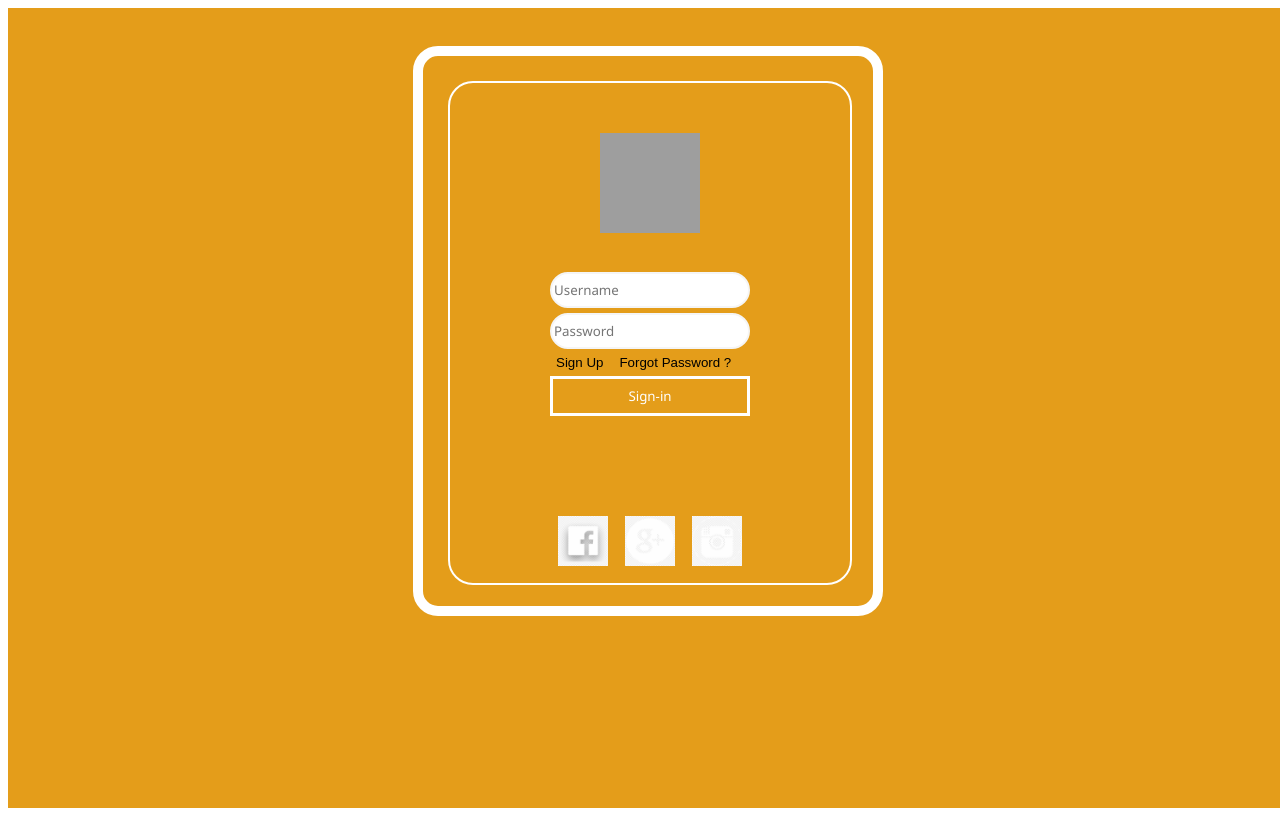
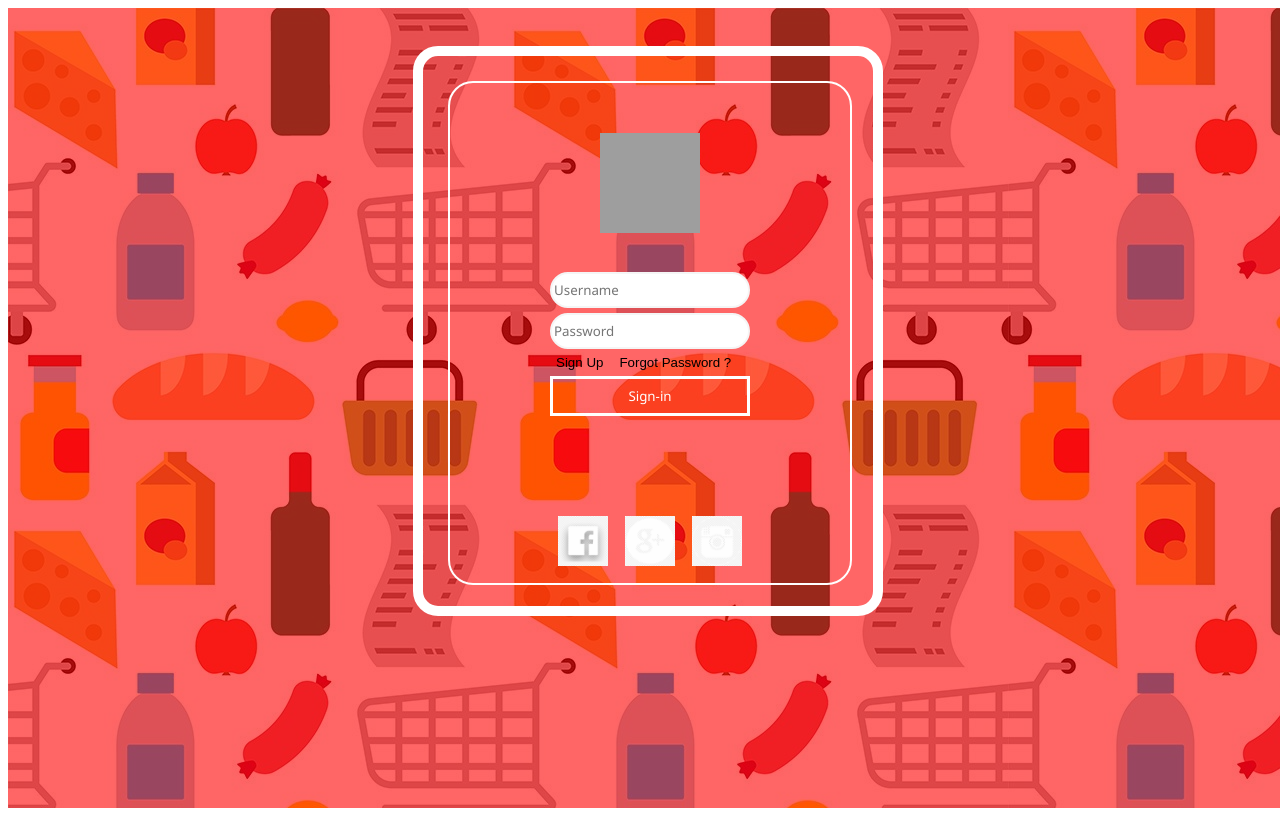
Before and after one commit to ElmendaLushaj/Projekti-Grupor, a PHP site: page / in a window 1280 px wide. Run offline with PHP 8.4, Linux system fonts and the light colour scheme; grey boxes are pictures that could not be loaded.

Commit message:
5th Commit

```diff
--- a/index.html
+++ b/index.html
@@ -5,21 +5,29 @@
     <link rel="stylesheet" type="text/css" href="style.css"/>
     <script>
     function noData(){
-        var nu = null;
-        var res=document.querySelector('.text1');
-        console.log(res+nu);
-        if (res==nu) {
-            /*var response=*/alert("Username or password is empty!");
-        /*console.log(response);*/
 
-        }
+      var input = document.getElementById("label").value;
+      var input1 = document.getElementById("label1").value;
+      if(input.trim()=='' || input1.trim()==''){
+          alert("Username or Password empty");
+      }
+
 
 
     }
+
+
+
+
+
+
+
+
     </script>
 </head>
 <body>
     <div class = "bodyy">
+        <div class="shade">
         <div class = "border1">
 <div class="box1">
 
@@ -27,14 +35,14 @@
 
 <form class="signIn">
 
-<input id= "label" name="" type="text" placeholder="Username"/>
-<input  id = "label" name="" type="password" placeholder="Password"/>
+<input class="label"  id= "label" name="" type="text" placeholder="Username"/>
+<input  class="label" id = "label1" name="" type="password" placeholder="Password"/>
 <div class="extra">
-    <button class = "signup" onclik = SignUp()>Sign Up</button>
-<button  class = "signup">Forgot Password ?</button>
+    <button  id = "sUP" class = "signup2" onclick = 'SignUp()'>Sign Up</button>
+<button   class = "signup2">Forgot Password ?</button>
 </div>
 
-<button id='button1' onclick='noData()'>Sign-in</button>
+<button id='button1' onclick="noData()">Sign-in</button>
 
 </form>
  <div class = "icons">
@@ -49,7 +57,14 @@
 
 </div>
     </div>
+ <form class="forma2">
+    <div id="signUpp" style = "display:none">
+        welcome
+
     </div>
+</form>
+    </div>
+</div>
 </div>
 </body>
 
--- a/style.css
+++ b/style.css
@@ -11,13 +11,26 @@
         justify-content: center;
 
         flex-direction: row;
-        background-color: rgb(228, 157, 26);
+        background-image: url(supermarket.jpg);
 
 
 
 
 
 
+
+}
+.shade{
+        width: 100vw;
+        height: 100vh;
+        margin: 0;
+
+        display: flex;
+        justify-content: center;
+
+        flex-direction: row;
+
+        background-color: rgba(255,0,0,0.6);
 }
 .border1{
       height: 550px;
@@ -75,7 +88,7 @@ margin-top: 25px;
 
 
 }
-.signup{
+ .signup2{
 margin-top: 5px;
 margin-bottom: 5px;
 border:none;
@@ -87,12 +100,18 @@ background: none;
 .extra{
         justify-content: row;
 }
-#label{
+.label{
         margin-top: 5px;
         border: 2px solid whitesmoke;
         border-radius: 25px;
         height: 30px;
         font-family: 'Segoe UI', Tahoma, Geneva, Verdana, sans-serif;
+}
+ .signup2:hover{
+  background-color: orange;
+  color:white;
+
+
 }
 #button1{
     border: 3px solid white;
@@ -102,3 +121,15 @@ background: none;
     height: 40px;
 font-family: 'Segoe UI', Tahoma, Geneva, Verdana, sans-serif;
 }
+#signUpp{
+        border: 2px solid white;
+
+        width: 400px;
+        height: 500px;
+        flex-direction: column;
+        border-radius: 25px;
+        margin-left: 25px;
+        margin-top: 25px;
+        background-color: aliceblue;
+
+}
```
Also changed, not shown: supermarket.jpg (added).
